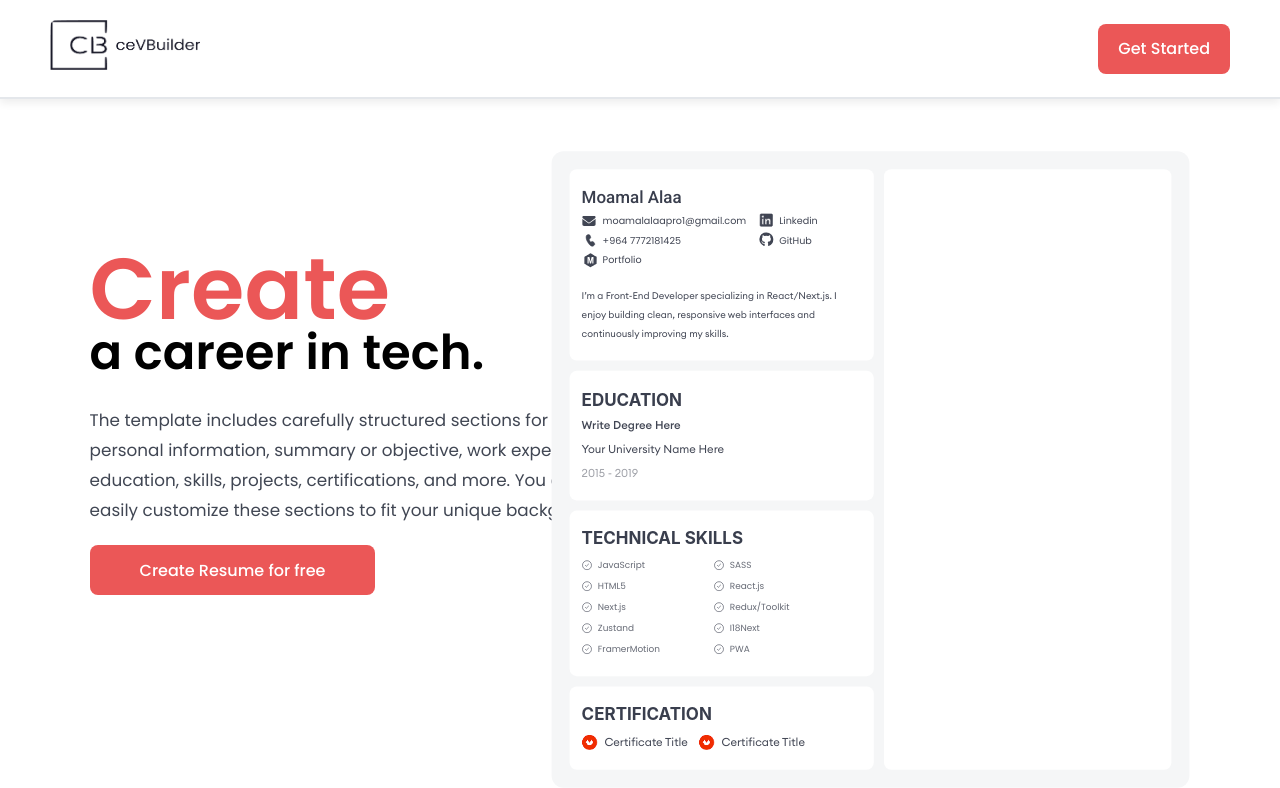
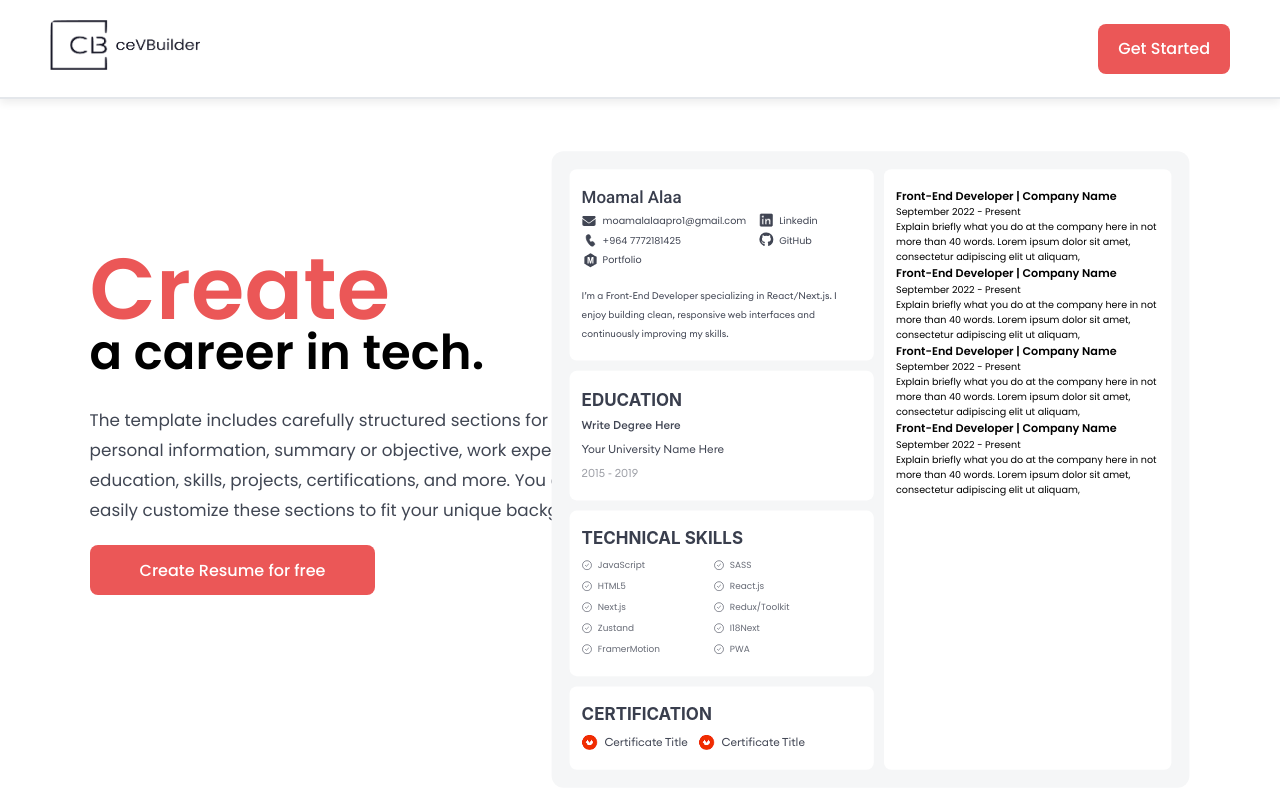
Before and after one commit to Moamal-2000/resume-builder, a Next.js app: page / in a window 1280 px wide. Shown: the top 788 px of the page. Built offline with nearby package versions, Linux system fonts and the light colour scheme; a web font is replaced by a local one.

Commit message:
update(Experiences): render content by mapping over MOCK_EXPERIENCE data

```diff
--- a/src/components/HomePage/MyResume/Experiences/Experiences.jsx
+++ b/src/components/HomePage/MyResume/Experiences/Experiences.jsx
@@ -1,7 +1,24 @@
+import { MOCK_EXPERIENCE } from "@/data/staticData";
 import s from "./Experiences.module.scss";
+import JobExperience from "./JobExperience/JobExperience";
 
 const Experiences = () => {
-  return <section className={s.experiences}></section>;
+  return (
+    <section className={s.experiences}>
+      {MOCK_EXPERIENCE.map(
+        ({ title, company, startDate, endDate, description, id }) => (
+          <JobExperience
+            key={id}
+            title={title}
+            company={company}
+            startDate={startDate}
+            endDate={endDate}
+            description={description}
+          />
+        )
+      )}
+    </section>
+  );
 };
 
 export default Experiences;
```
